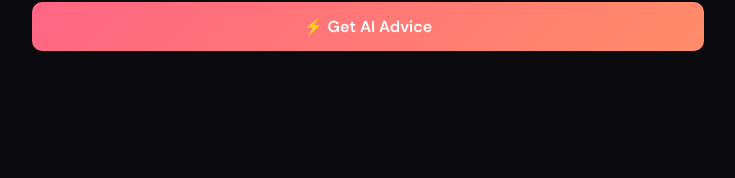
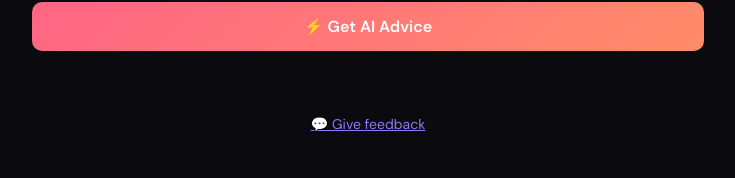
Before and after one commit to kishankshetty77/focusiq, a Flask app: page / in a window 1280 px wide. Shown: the part 622-800 px from the top of the page, without its empty margins (272-1007 px from the left). Run offline with Flask 3, Linux system fonts and the light colour scheme.

Commit message:
Add feedback link

```diff
--- a/templates/index.html
+++ b/templates/index.html
@@ -286,5 +286,8 @@
         {% endif %}
 
     </div>
+       <p style="text-align:center; margin:24px 0; font-size:14px;">
+     <a href="https://docs.google.com/forms/d/e/1FAIpQLScFQLa-fJAxWBAH4_NuuzR0R13tBZkjBtjbezZBJtABfUVatQ/viewform?usp=header"target="_blank" style="color:#8b7bff;">💬 Give feedback</a>
+   </p>
 </body>
 </html>
```
